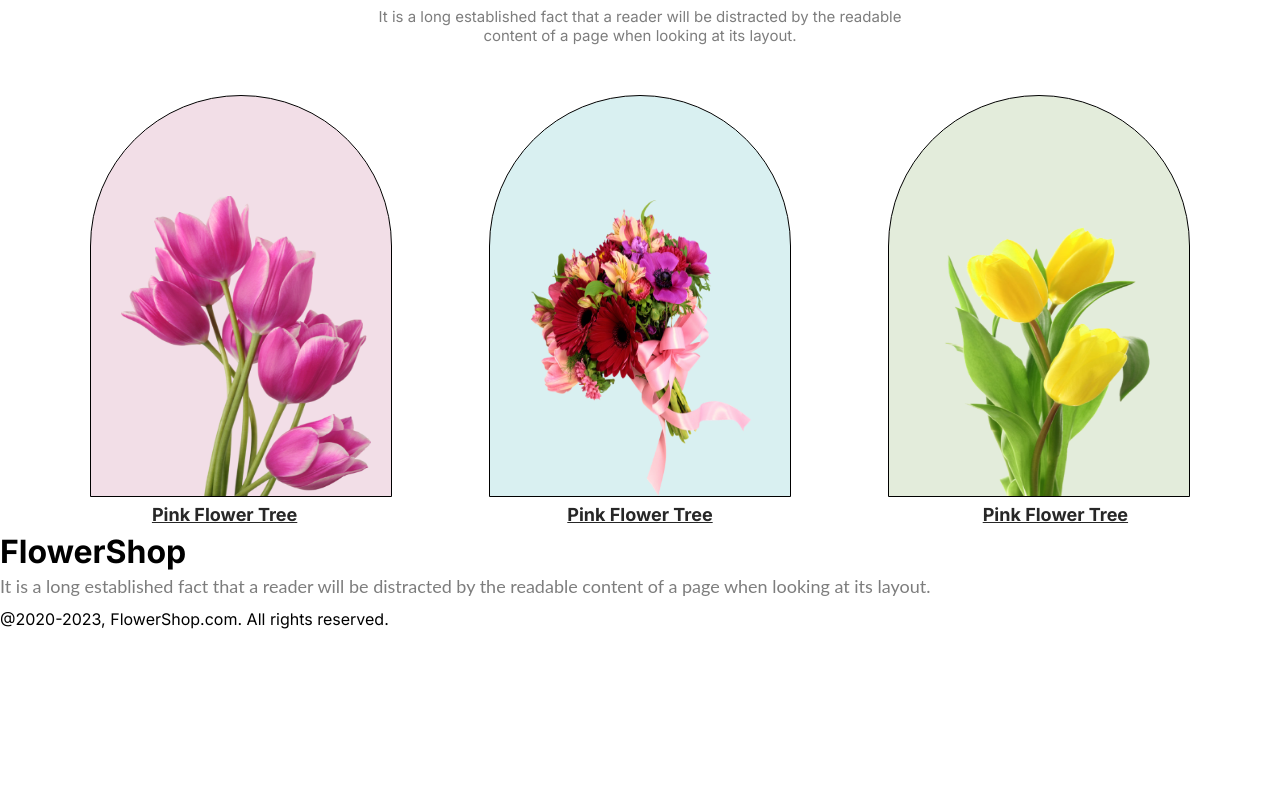
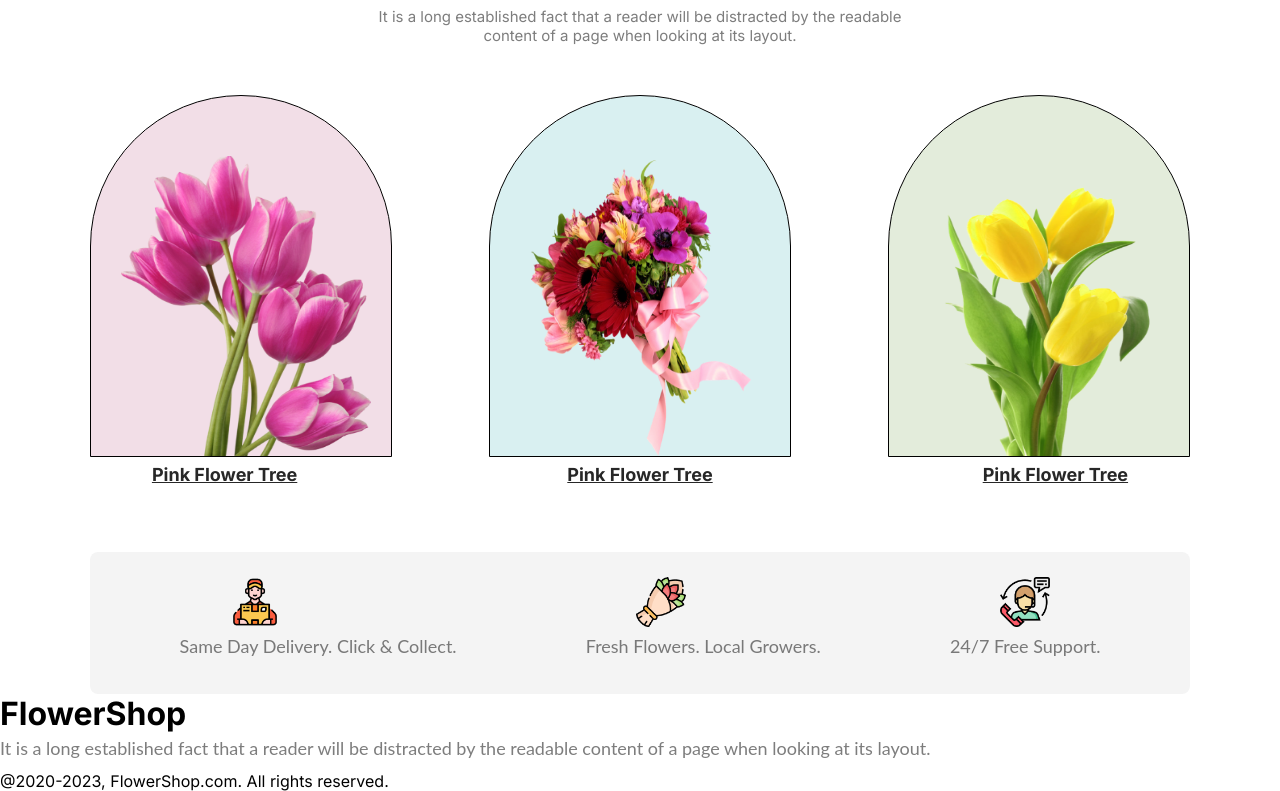
Before and after one commit to mkasiam/flower-shop, a plain HTML site: page index.html in a window 1280 px wide. Shown: the part 932-1723 px from the top of the page. Before the commit the page ends 1561 px from the top, so only its background shows below. Drawn offline with Linux system fonts and the light colour scheme.

Commit message:
service small box done

```diff
--- a/index.html
+++ b/index.html
@@ -41,11 +41,12 @@
         </div>
       </section>
 
-      <!-- This is service section  -->
+      <!-- This is Collection section  -->
       <section>
-        <div class="sp-width">
-            <h1 class="service-title">Our Featured Flowers</h1>
-            <p class="service-discription">
+          <div class="sp-width">
+            <h1 class="Collection-title">Our Featured Flowers</h1>
+
+            <p class="Collection-discription">
               It is a long established fact that a reader will be distracted by the
               readable <br> content of a page when looking at its layout.
             </p>
@@ -92,6 +93,30 @@
 
 
       </section>
+
+      <!-- This is service section  -->
+      <div class="sp-width">
+        <div class="Our-service">
+            <div class="service-box">
+                <img class="service-box-img" src="Flower Asset/Group 57.png" alt="">
+                <p class="discription">Same Day Delivery. Click & Collect.</p>
+            </div>
+            <div class="service-box">
+                <img class="service-box-img" src="Flower Asset/Group 58.png" alt="">
+                <p class="discription">Fresh Flowers. Local Growers.</p>
+            </div>
+            <div class="service-box">
+                <img class="service-box-img" src="Flower Asset/Group 59.png" alt="">
+                <p class="discription">24/7 Free Support.</p>
+            </div>
+        </div>
+      </div>
+
+
+
+
+
+
     </main>
     <footer>
       <h1><span class="main-color">Flower</span>Shop</h1>
--- a/style.css
+++ b/style.css
@@ -58,9 +58,9 @@ body {
     height: 100vh;
 }
 
-/* This is service section styles  */
+/* This is Collection section styles  */
 
-.service-title {
+.Collection-title {
     color: #272727;
     text-align: center;
     font-size: 40px;
@@ -68,7 +68,7 @@ body {
     margin-top: 80px;
 }
 
-.service-discription {
+.Collection-discription {
     color: rgba(39, 39, 39, 0.60);
     text-align: center;
     font-size: 15px;
@@ -88,7 +88,7 @@ body {
     display: flex;
     align-items: end;
     width: 300px;
-    height: 400px;
+    height: 360px;
     border: 1px solid black;
     border-radius: 300px 300px 0px 0px;
 }
@@ -119,3 +119,19 @@ body {
     line-height: 35px;
     text-decoration-line: underline;
 }
+
+/* This is service section style  */
+
+.Our-service{
+    margin-top: 60px;
+    display: flex;
+    justify-content: space-around;
+    border-radius: 8px;
+    background-color: rgba(39, 39, 39, 0.05);
+    padding: 25px;
+}
+.service-box-img{
+    width: 50px;
+    height: 50px;
+    margin-left: 50px;
+}
```
